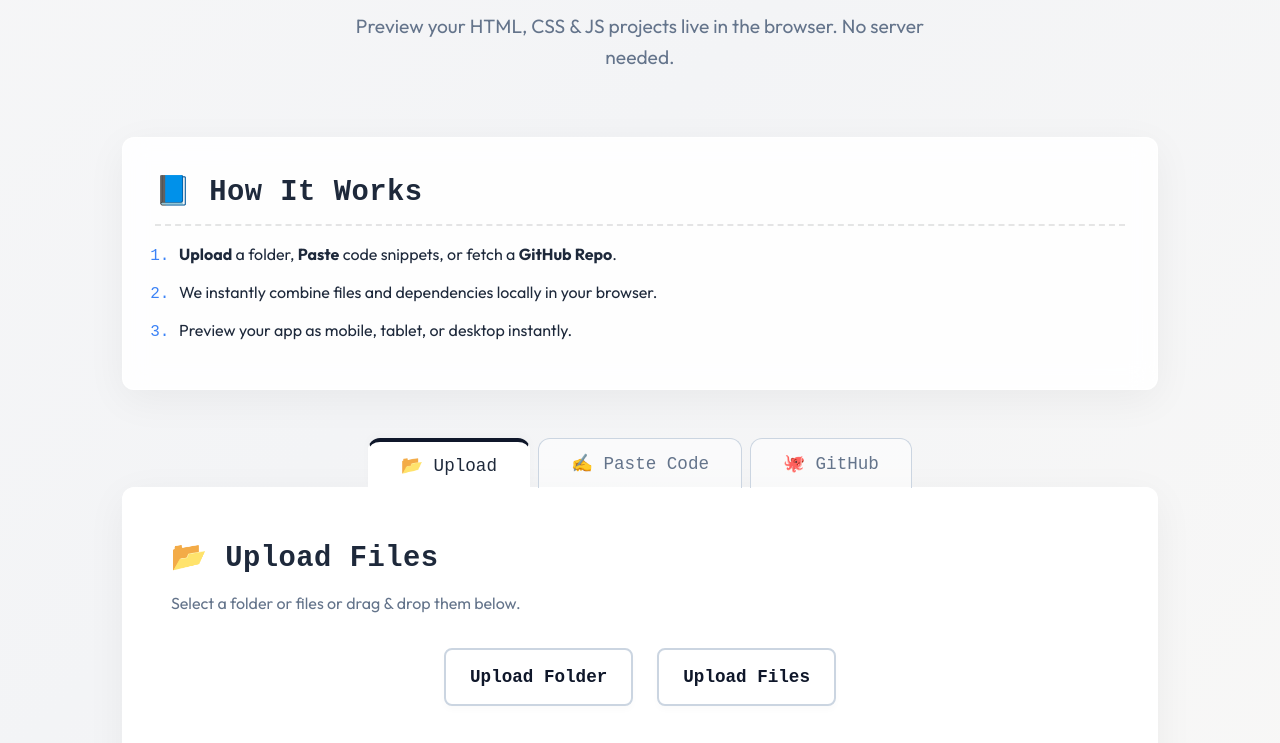
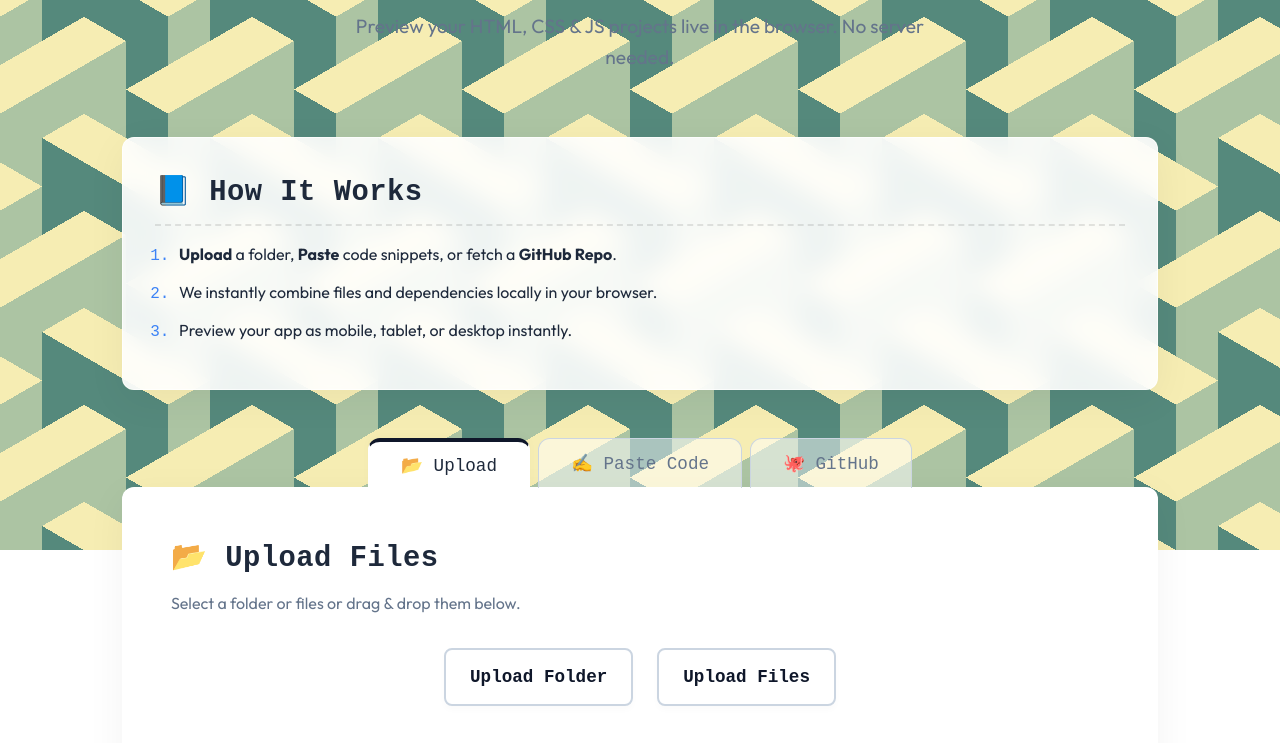
Before and after one commit to owsam22/previewer, a website built with Vite: page index.html in a window 1280 px wide. Shown: the part 250-993 px from the top of the page. Built offline with nearby package versions, Linux system fonts and the light colour scheme; a web font is replaced by a local one.

Commit message:
new background added on the page

```diff
--- a/style.css
+++ b/style.css
@@ -18,22 +18,40 @@
   --shadow-soft: 0 10px 40px rgba(0, 0, 0, 0.05);
 }
 
-@keyframes gradientBG {
-  0% { background-position: 0% 50%; }
-  50% { background-position: 100% 50%; }
-  100% { background-position: 0% 50%; }
-}
-
 body {
   font-family: 'Outfit', sans-serif;
-  background: linear-gradient(135deg, #fcfbfa, #f3f4f6, #fdfbf7);
-  background-size: 200% 200%;
-  animation: gradientBG 20s ease infinite;
   color: var(--text-main);
   line-height: 1.6;
   min-height: 100vh;
   display: flex;
   flex-direction: column;
+}
+
+body::before {
+  content: "";
+  position: fixed;
+  top: 0; left: 0; width: 100%; height: 100%;
+  z-index: -1;
+  --s: 194px; /* control the size */
+  --c1: #f6edb3;
+  --c2: #acc4a3;
+
+  --_l: #0000 calc(25% / 3), var(--c1) 0 25%, #0000 0;
+  --_g: conic-gradient(from 120deg at 50% 87.5%, var(--c1) 120deg, #0000 0);
+
+  background: var(--_g), var(--_g) 0 calc(var(--s) / 2),
+    conic-gradient(from 180deg at 75%, var(--c2) 60deg, #0000 0),
+    conic-gradient(from 60deg at 75% 75%, var(--c1) 0 60deg, #0000 0),
+    linear-gradient(150deg, var(--_l)) 0 calc(var(--s) / 2),
+    conic-gradient(
+      at 25% 25%,
+      #0000 50%,
+      var(--c2) 0 240deg,
+      var(--c1) 0 300deg,
+      var(--c2) 0
+    ),
+    linear-gradient(-150deg, var(--_l)) #55897c;
+  background-size: calc(0.866 * var(--s)) var(--s);
 }
 
 h1, h2, h3, .logo {
```
